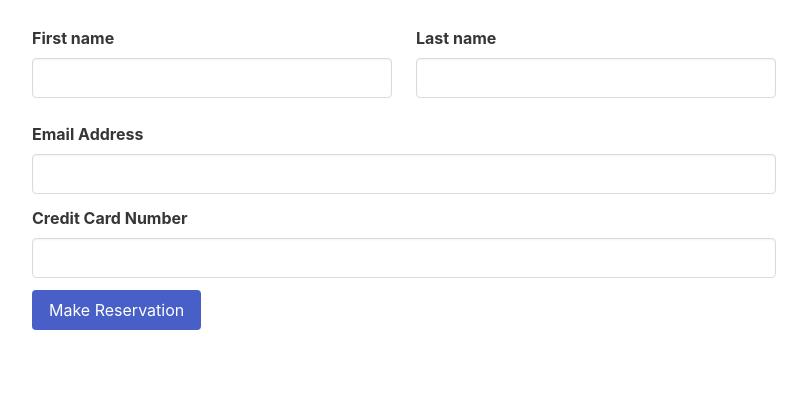
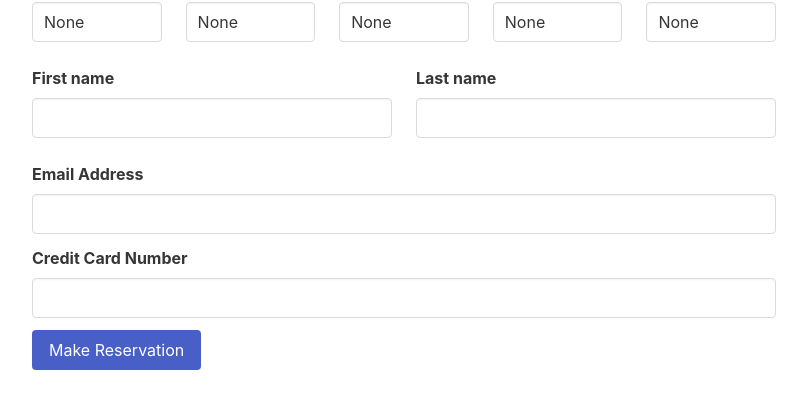
Before and after one commit to jchen2186/railroadSystem, a Flask app: page /reservations/create in a window 1280 px wide. Shown: the part 452-870 px from the top of the page, without its empty margins (208-1015 px from the left). Before the commit the page ends 782 px from the top, so only its background shows below. Run offline with Flask 2, Linux system fonts and the light colour scheme; parts of the project's set-up code (start-up, migrations or seed data) failed here and were passed over; some libraries are stand-ins or nearby versions.

Commit message:
changed num passengers to form

```diff
--- a/db_setup.py
+++ b/db_setup.py
@@ -6,9 +6,9 @@
 import pymysql
 pymysql.install_as_MySQLdb()
 
-#engine = create_engine("mysql://b25d33785aec94:464ade6c@us-cdbr-iron-east-05.cleardb.net/heroku_e5cda53fed73da5")
+engine = create_engine("mysql://b25d33785aec94:464ade6c@us-cdbr-iron-east-05.cleardb.net/heroku_e5cda53fed73da5")
 
-engine = create_engine("mysql://root@localhost/F17336Pteam6")
+# engine = create_engine("mysql://root@localhost/F17336Pteam6")
 
 Base = declarative_base()
 metadata = MetaData(bind=engine)
--- a/forms.py
+++ b/forms.py
@@ -43,6 +43,11 @@
     submit = SubmitField('Search for a train')
 
 class ReservationForm(FlaskForm):
+    num_adult = StringField(label='Adult', id='num_adult')
+    num_child = StringField(label='Child', id='num_child')
+    num_senior = StringField(label='Senior', id='num_senior')
+    num_military = StringField(label='Military', id='num_military')
+    num_pets = StringField(label='Pets', id='num_pets')
     email = StringField(label='Email Address', id='email',
                         validators=[DataRequired('Please enter an email address.'),
                                     Email(message='Please enter a valid email address.')])
--- a/templates/makereservation.html
+++ b/templates/makereservation.html
@@ -38,16 +38,16 @@
         </tr>
       </table>
 
-      <div class="columns">
-        <div class="column"><strong>Adult</strong>: {{ passengers[0] }}</div>
-        <div class="column"><strong>Child</strong>: {{ passengers[1] }}</div>
-        <div class="column"><strong>Senior</strong>: {{ passengers[2] }}</div>
-        <div class="column"><strong>Military</strong>: {{ passengers[3] }}</div>
-        <div class="column"><strong>Pets</strong>: {{ passengers[4] }}</div>
-      </div>
-
       <form action="{{ url_for('make_reservation', date=date, train_id=train_id, departure_station=departure_station, departure_time=departure_time, arrival_station=arrival_station, arrival_time=arrival_time, seats_available=seats_available, price=price, num_adult=num_adult, num_child=num_child, num_senior=num_senior, num_military=num_military, num_pets=num_pets) }}" method="POST">
         {{ form.hidden_tag() }}
+
+        <div class="columns">
+          <div class="column"><strong>Adult</strong>: {{ form.num_adult(class="input", value=passengers[0]) }}</div>
+          <div class="column"><strong>Child</strong>: {{ form.num_child(class="input", value=passengers[1]) }}</div>
+          <div class="column"><strong>Senior</strong>: {{ form.num_senior(class="input", value=passengers[2]) }}</div>
+          <div class="column"><strong>Military</strong>: {{ form.num_military(class="input", value=passengers[3]) }}</div>
+          <div class="column"><strong>Pets</strong>: {{ form.num_pets(class="input", value=passengers[4]) }}</div>
+        </div>
 
         <div class="columns">
           <div class="column">
```
